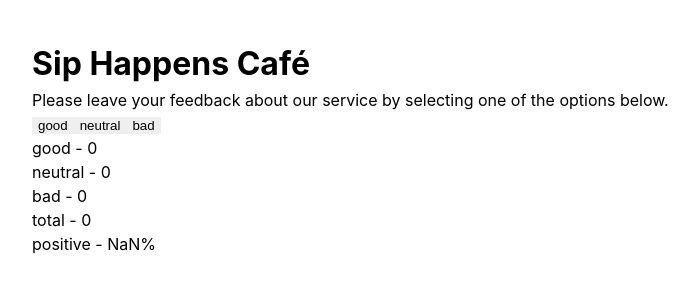
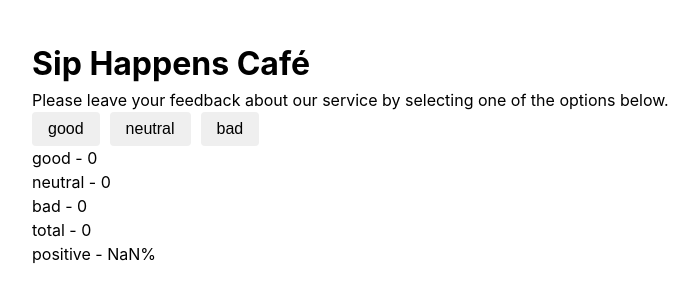
Before and after one commit to DmytroLynnyk/goit-react-hw-02, a React (Vite) app: page / in a window 1280 px wide. Shown: the top 302 px of the page, without its empty margins (8-707 px from the left). Built offline with nearby package versions, Linux system fonts and the light colour scheme.

Commit message:
options our of App

```diff
--- a/src/App.jsx
+++ b/src/App.jsx
@@ -1,35 +1,34 @@
 import { useState, useEffect } from "react";
 import "./App.css";
-// import { Options } from './components/options/options';
+import { Options } from "./components/options/options";
 // import { Feedback } from './components/feedback/feedback';
 
-const Button = ({ onUpdate, children }) => {
-  return <button onClick={onUpdate}>{children}</button>;
-};
+// const Button = ({ onUpdate, children }) => {
+//   return <button onClick={onUpdate}>{children}</button>;
+// };
 
-const Options = ({
-  value: { good, neutral, bad },
-  goodUpdate,
-  neutralUpdate,
-  badUpdate,
-}) => {
-  return (
-    <div>
-      <Button value={good} onUpdate={goodUpdate}>
-        good
-      </Button>
-      <Button value={neutral} onUpdate={neutralUpdate}>
-        neutral
-      </Button>
-      <Button value={bad} onUpdate={badUpdate}>
-        bad
-      </Button>
-    </div>
-  );
-};
+// const Options = ({
+//   value: { good, neutral, bad },
+//   goodUpdate,
+//   neutralUpdate,
+//   badUpdate,
+// }) => {
+//   return (
+//     <div>
+//       <Button value={good} onUpdate={goodUpdate}>
+//         good
+//       </Button>
+//       <Button value={neutral} onUpdate={neutralUpdate}>
+//         neutral
+//       </Button>
+//       <Button value={bad} onUpdate={badUpdate}>
+//         bad
+//       </Button>
+//     </div>
+//   );
+// };
 
-export const App = () => {
-  const [feedbackState, setFeedbackState] = useState(() => {
+const getSavedFeedback = () => {
   const sevedFeedbacks = window.localStorage.getItem("feedbacks-state");
   if (JSON.parse(sevedFeedbacks) !== null) {
     return JSON.parse(sevedFeedbacks);
@@ -39,7 +38,10 @@ export const App = () => {
     neutral: 0,
     bad: 0,
   };
-  });
+};
+
+export const App = () => {
+  const [feedbackState, setFeedbackState] = useState(getSavedFeedback);
 
   const goodFeedback = () => {
     setFeedbackState({
@@ -88,10 +90,10 @@ export const App = () => {
     );
   };
 
-  const Feedback = (value) => {
+  const Feedback = () => {
     return (
       <div>
-        <FeedbackStatus value={value}>good</FeedbackStatus>
+        <FeedbackStatus />
       </div>
     );
   };
@@ -109,7 +111,7 @@ export const App = () => {
         neutralUpdate={neutralFeedback}
         badUpdate={badFeedback}
       />
-      <Feedback value={feedbackState} />
+      <Feedback />
     </>
   );
 };
--- a/src/components/feedback/feedback.jsx
+++ b/src/components/feedback/feedback.jsx
@@ -1,3 +1,5 @@
+import css from "./feedback.module.css";
+
 export const Feedback = () => {
   return (
     <p>
@@ -8,4 +10,4 @@ export const Feedback = () => {
       Positive: 0<br></br>
     </p>
   );
-}
+};
--- a/src/components/options/options.jsx
+++ b/src/components/options/options.jsx
@@ -1,12 +1,26 @@
-import css from './options.module.css'
+import css from "./options.module.css";
 
-export const Options = () => {
-    return (
-        <div className={css.options}>
-            <button>Good</button>
-            <button>Neutral</button>
-            <button>Bad</button>
-            <button>Resset</button>
-        </div>
-    );
-}
+export const Options = ({
+  value: { good, neutral, bad },
+  goodUpdate,
+  neutralUpdate,
+  badUpdate,
+}) => {
+  return (
+    <div>
+      <Button value={good} onUpdate={goodUpdate}>
+        good
+      </Button>
+      <Button value={neutral} onUpdate={neutralUpdate}>
+        neutral
+      </Button>
+      <Button value={bad} onUpdate={badUpdate}>
+        bad
+      </Button>
+    </div>
+  );
+};
+
+const Button = ({ onUpdate, children }) => {
+  return <button onClick={onUpdate}>{children}</button>;
+};
```
Also changed, not shown: src/components/feedback/feedback.module.css (added). Lines whose indentation alone changed are shown as unchanged.
